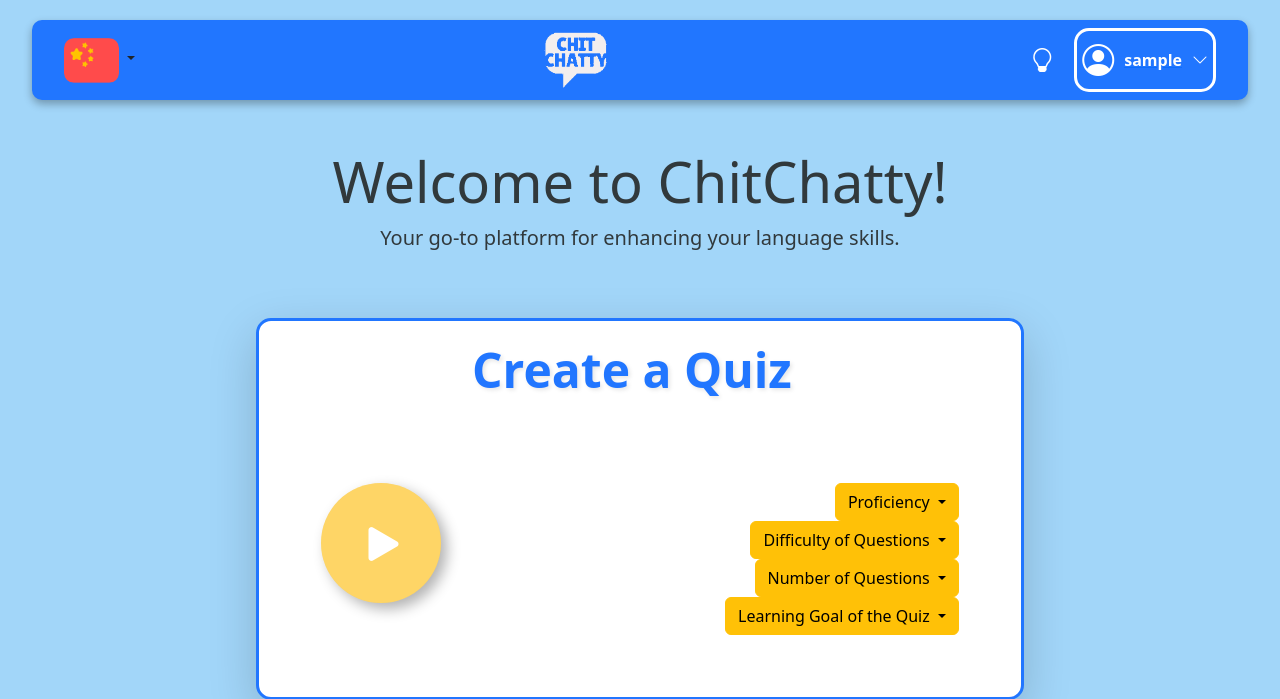
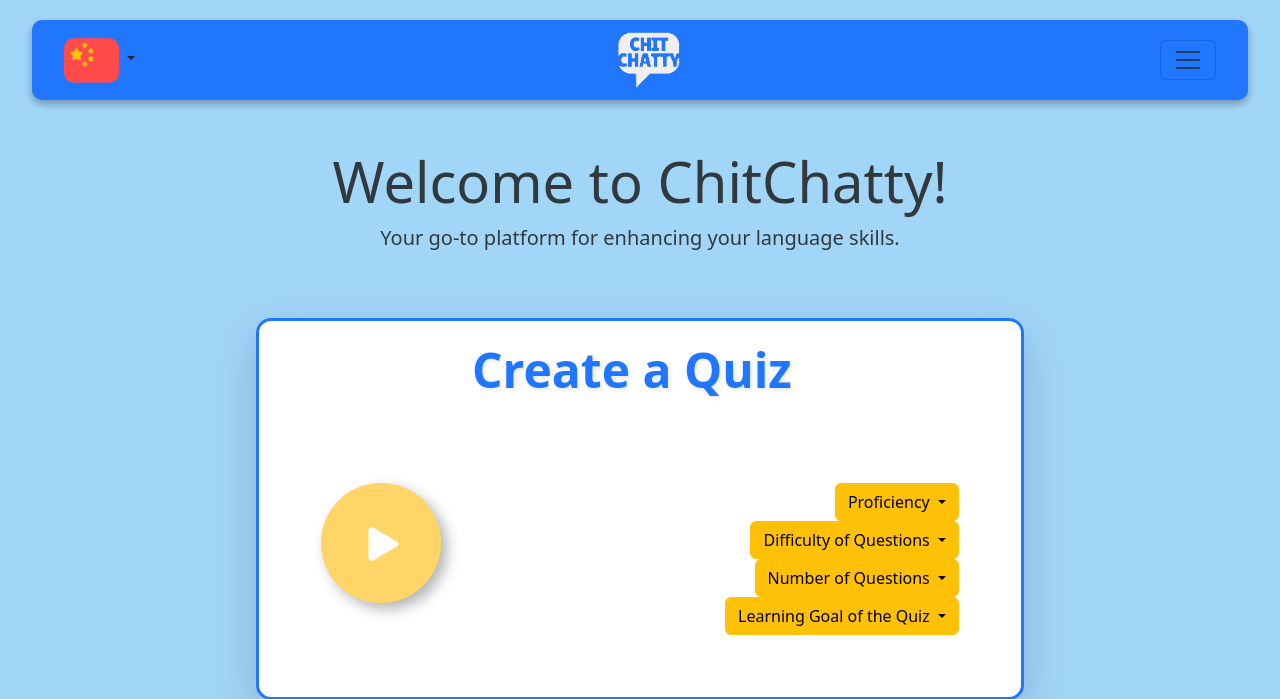
Before and after one commit to UCCS-CS4300-5300/Group5-fall2024, a Django app: page / in a window 1280 px wide. Shown: the top 699 px of the page. Run offline with Django 4.2, Linux system fonts and the light colour scheme; the visitor is signed in with stand-in values (Sample User, id 1).

Commit message:
New Navbar Commit v.01

```diff
--- a/Chit-Chatty/myproject/home/templates/home/base_template.html
+++ b/Chit-Chatty/myproject/home/templates/home/base_template.html
@@ -19,9 +19,9 @@
   {% endblock splashscreen %}
   {% block navbar %}
   <nav class="navbar navbar-light floating-navbar">
-    <div class="container d-flex justify-content-center align-items-center">
+    <div class="container-fluid">
       <!-- Logo -->
-      <a class="navbar-brand ms-0" href="{% url 'index' %}">
+      <a class="navbar-brand mx-auto" href="{% url 'index' %}">
         <img src="{% static 'home/images/whiteLogo.png' %}" width="70" height="60" alt="">
       </a>
     </div>
--- a/Chit-Chatty/myproject/home/templates/home/index.html
+++ b/Chit-Chatty/myproject/home/templates/home/index.html
@@ -1,6 +1,5 @@
 {% extends "home/base_template.html" %}
 {% load static %}
-
 
 {% block splashscreen %}
 <div id="splash" class="splash-screen">
@@ -29,82 +28,81 @@
 {% block navbar %}
 <!-- Navbar Content -->
 <nav class="navbar navbar-light floating-navbar" id="navbar" data-authenticated="{{ user.is_authenticated }}">
-    <div class="container-fluid d-flex justify-content-between align-items-center">
+    <div class="container-fluid">
 
-        <!-- Left Hand Side -->
+        <!-- Left Section -->
         <div class="d-flex align-items-center">
-
             <!-- Moved flag dropdown to it's own template -->
             {% include 'home/partials/language_selection.html' %}
+        </div>
 
-            <!-- Goal dropdown (hidden for now) -->
-            <!-- To change visibility, remove 'style="display: none;'" -->
-            <div class="dropdown ms-2" style="display: none;">
-                <a class="btn btn-light dropdown-toggle" href="#" role="button" id="dropdownMenuLink6"
-                    data-bs-toggle="dropdown" aria-expanded="false">
-                    Goal
+        <!-- Logo -->
+        <a class="navbar-brand mx-auto" href="{% url 'index' %}">
+            <img src="{% static 'home/images/whiteLogo.png' %}" width="70" height="60" alt="">
         </a>
-                <ul class="dropdown-menu" aria-labelledby="dropdownMenuLink2">
-                    <li><a class="dropdown-item" href="#">Travel</a></li>
-                    <li><a class="dropdown-item" href="#">Fluency</a></li>
-                    <li><a class="dropdown-item" href="#">For Fun</a></li>
+
+        <!-- Right Section -->
+        <div class="d-flex align-items-center">
+            <!-- Hamburger Menu -->
+            <button class="navbar-toggler ms-auto" type="button" data-bs-toggle="offcanvas"
+                data-bs-target="#offcanvasMenu" aria-controls="offcanvasMenu" aria-expanded="false"
+                aria-label="Toggle navigation">
+                <span class="navbar-toggler-icon"></span>
+            </button>
+
+            <!-- Offcanvas Menu -->
+            <div class="offcanvas offcanvas-end custom-offcanvas" tabindex="-1" id="offcanvasMenu"
+                aria-labelledby="offcanvasMenuLabel">
+                <div class="offcanvas-header">
+                    <h5 class="offcanvas-title" id="offcanvasMenuLabel">Menu</h5>
+                    <button type="button" class="btn-close text-reset" data-bs-dismiss="offcanvas"
+                        aria-label="Close"></button>
+                </div>
+                <div class="offcanvas-body">
+                    {% if user.is_authenticated %}
+                    <ul class="navbar-nav">
+                        <li class="nav-item">
+                            <a class="nav-link" href="{% url 'account_details' user.id %}">{{ user }}</a>
+                        </li>
+                        <li class="nav-item">
+                            <a class="nav-link" href="{% url 'word_of_the_day' %}">Word of the Day</a>
+                        </li>
+                        <li class="nav-item">
+                            <a class="nav-link" href="#">Lesson of the Day</a>
+                        </li>
+                        <li class="nav-item">
+                            <a class="nav-link" href="{% url 'logout' %}">Logout</a>
+                        </li>
                     </ul>
+                    {% else %}
+                    <ul class="navbar-nav">
+                        <li class="nav-item">
+                            <a class="nav-link" href="{% url 'login-page' %}">Login</a>
+                        </li>
+                    </ul>
+                    {% endif %}
+                </div>
             </div>
         </div>
 
-        <!-- Logo -->
-        <div class="d-flex justify-content-center flex-grow-1">
-            <a class="navbar-brand" href="{% url 'index' %}">
-                <img src="{% static 'home/images/whiteLogo.png' %}" width="70" height="60" alt="">
-            </a>
-        </div>
+        <style>
+            .custom-offcanvas {
+                background-color: #2176FF;
+                color: #fff;
+            }
 
-        <!-- Word of the day -->
-         <div style="display: flex; align-items: center;">
-            <a href="{% url 'word_of_the_day' %}">
-                <i<i class="bi bi-lightbulb" style="color:white; font-size: 1.5rem; margin-right: 20px;"></i>
-            </a>
-         </div>
+            .custom-offcanvas .nav-link {
+                color: #fff;
+            }
 
-        <!-- Profile Icon -->
-        <div style="display: flex; align-items: center;">
-            {% if user.is_authenticated %}
-                <!-- Dropdown menu stuff -->
-                <div class="dropdown">
-                    <!-- Toggle button for the dropdown menu -->
-                    <a class="d-flex align-items-center" id="accountDropdownOptions" role="button" data-bs-toggle="dropdown" aria-expanded="false"
-                        style="border: 3px solid white; border-radius: 15px; padding: 5px;">
-                        <!-- Profile Icon -->
-                        <i class="bi bi-person-circle text-white" style="font-size: 2rem; margin-right: 10px;"></i>
-                        <!-- Username -->
-                        <span class="text-white" style="font-weight: bold; margin-right: 10px;">{{ user }}</span>
-                        <!-- Chevron Icon -->
-                        <i class="bi bi-chevron-down text-white"></i>
-                    </a>
-                    <!-- The dropdown menu -->
-                    <ul class="dropdown-menu" aria-labelledby="accountDropdownOptions" style="margin-top: 5px;">
-                        <!-- Profile Option -->
-                        <li>
-                            <a class="dropdown-item" href="{% url 'account_details' user.id %}">
-                                <i class="bi bi-person me-2"></i> Profile
-                            </a>
-                        </li>
-                        <li><hr class="dropdown-divider"></li>
-                        <!-- Logout Option -->
-                        <li>
-                            <a class="dropdown-item" href="{% url 'logout' %}">
-                                <i class="bi bi-box-arrow-right me-2"></i> Logout
-                            </a>
-                        </li>
-                    </ul>
-                </div>
-            {% else %}
-                <!-- Login Icon for Unauthenticated Users -->
-                <a href="{% url 'login-page' %}">
-                    <i class="bi bi-person-circle text-white" style="font-size: 2rem;"></i>
-                </a>
-            {% endif %}
-        </div>
+            .custom-offcanvas .nav-link:hover {
+                color: #FFDD75;
+            }
+
+            .custom-offcanvas .btn-close {
+                filter: invert(1);
+            }
+        </style>
     </div>
 </nav>
 
@@ -126,7 +124,8 @@
         {% if active_quiz %}
         <!-- Section for continuing an existing quiz -->
         <div class="card-body d-flex flex-column justify-content-between" style="margin-top: 100px;">
-                <h1 class="card-title" style="position: absolute; top: 20px; left: 30px; font-size: 48px; color: #2176FF; font-weight: bold; text-shadow: 2px 2px 4px rgba(0, 0, 0, 0.1);">
+            <h1 class="card-title"
+                style="position: absolute; top: 20px; left: 30px; font-size: 48px; color: #2176FF; font-weight: bold; text-shadow: 2px 2px 4px rgba(0, 0, 0, 0.1);">
                 Continue Quiz
             </h1>
             {% if user.is_authenticated %}
@@ -138,7 +137,9 @@
                     <input type="hidden" name="difficulty" id="selectedDifficultyInput" value="">
                     <input type="hidden" name="num_questions" id="selectedLengthInput" value="">
                     <input type="hidden" name="learning_goal" id="selectedGoalInput" value="">
-                            <button type="submit" class="btn play-btn rounded-circle d-flex justify-content-center align-items-center" style="background: #FDCA40; border: none; width: 120px; height: 120px;">
+                    <button type="submit"
+                        class="btn play-btn rounded-circle d-flex justify-content-center align-items-center"
+                        style="background: #FDCA40; border: none; width: 120px; height: 120px;">
                         <i class="bi bi-play-fill" style="font-size: 60px; color: white; margin-left: 5px;"></i>
                     </button>
                 </form>
@@ -148,7 +149,8 @@
                 {% else %}
                 <!-- "Create a Quiz" section if no saved quiz exists -->
                 <div class="card-body d-flex flex-column justify-content-between" style="margin-top: 100px;">
-                <h1 class="card-title" style="position: absolute; top: 20px; left: 30px; font-size: 48px; color: #2176FF; font-weight: bold; text-shadow: 2px 2px 4px rgba(0, 0, 0, 0.1);">
+                    <h1 class="card-title"
+                        style="position: absolute; top: 20px; left: 30px; font-size: 48px; color: #2176FF; font-weight: bold; text-shadow: 2px 2px 4px rgba(0, 0, 0, 0.1);">
                         Create a Quiz
                     </h1>
                     {% if user.is_authenticated %}
@@ -160,7 +162,9 @@
                             <input type="hidden" name="difficulty" id="selectedDifficultyInput" value="">
                             <input type="hidden" name="num_questions" id="selectedLengthInput" value="">
                             <input type="hidden" name="learning_goal" id="selectedGoalInput" value="">
-                            <button type="submit" class="btn play-btn rounded-circle d-flex justify-content-center align-items-center" style="background: #FDCA40; border: none; width: 120px; height: 120px;">
+                            <button type="submit"
+                                class="btn play-btn rounded-circle d-flex justify-content-center align-items-center"
+                                style="background: #FDCA40; border: none; width: 120px; height: 120px;">
                                 <i class="bi bi-play-fill" style="font-size: 60px; color: white; margin-left: 5px;"></i>
                             </button>
                         </form>
@@ -168,32 +172,45 @@
                         <!-- Dropdowns for quiz parameters -->
                         <div class="d-flex flex-column align-items-end">
                             <div class="dropdown ms-1">
-                                <a class="btn btn-warning dropdown-toggle" href="#" role="button" id="dropdownMenuLink1" data-bs-toggle="dropdown" aria-expanded="false">
+                                <a class="btn btn-warning dropdown-toggle" href="#" role="button" id="dropdownMenuLink1"
+                                    data-bs-toggle="dropdown" aria-expanded="false">
                                     Proficiency
                                 </a>
                                 <ul class="dropdown-menu" aria-labelledby="dropdownMenuLink1">
-                                    <li><a class="dropdown-item" href="#" onclick="selectProficiency('Beginner')">Beginner</a></li>
-                                    <li><a class="dropdown-item" href="#" onclick="selectProficiency('Elementary')">Elementary</a></li>
-                                    <li><a class="dropdown-item" href="#" onclick="selectProficiency('Intermediate')">Intermediate</a></li>
-                                    <li><a class="dropdown-item" href="#" onclick="selectProficiency('Upper Intermediate')">Upper Intermediate</a></li>
-                                    <li><a class="dropdown-item" href="#" onclick="selectProficiency('Advanced')">Advanced</a></li>
-                                    <li><a class="dropdown-item" href="#" onclick="selectProficiency('Master')">Master</a></li>
+                                    <li><a class="dropdown-item" href="#"
+                                            onclick="selectProficiency('Beginner')">Beginner</a></li>
+                                    <li><a class="dropdown-item" href="#"
+                                            onclick="selectProficiency('Elementary')">Elementary</a></li>
+                                    <li><a class="dropdown-item" href="#"
+                                            onclick="selectProficiency('Intermediate')">Intermediate</a></li>
+                                    <li><a class="dropdown-item" href="#"
+                                            onclick="selectProficiency('Upper Intermediate')">Upper Intermediate</a>
+                                    </li>
+                                    <li><a class="dropdown-item" href="#"
+                                            onclick="selectProficiency('Advanced')">Advanced</a></li>
+                                    <li><a class="dropdown-item" href="#"
+                                            onclick="selectProficiency('Master')">Master</a></li>
                                 </ul>
                             </div>
 
                             <div class="dropdown ms-1">
-                                <a class="btn btn-warning dropdown-toggle" href="#" role="button" id="dropdownMenuLink2" data-bs-toggle="dropdown" aria-expanded="false">
+                                <a class="btn btn-warning dropdown-toggle" href="#" role="button" id="dropdownMenuLink2"
+                                    data-bs-toggle="dropdown" aria-expanded="false">
                                     Difficulty of Questions
                                 </a>
                                 <ul class="dropdown-menu" aria-labelledby="dropdownMenuLink1">
-                                    <li><a class="dropdown-item" href="#" onclick="selectDifficulty('Easy')">Easy</a></li>
-                                    <li><a class="dropdown-item" href="#" onclick="selectDifficulty('Medium')">Medium</a></li>
-                                    <li><a class="dropdown-item" href="#" onclick="selectDifficulty('Hard')">Hard</a></li>
+                                    <li><a class="dropdown-item" href="#" onclick="selectDifficulty('Easy')">Easy</a>
+                                    </li>
+                                    <li><a class="dropdown-item" href="#"
+                                            onclick="selectDifficulty('Medium')">Medium</a></li>
+                                    <li><a class="dropdown-item" href="#" onclick="selectDifficulty('Hard')">Hard</a>
+                                    </li>
                                 </ul>
                             </div>
 
                             <div class="dropdown ms-1">
-                                <a class="btn btn-warning dropdown-toggle" href="#" role="button" id="dropdownMenuLink3" data-bs-toggle="dropdown" aria-expanded="false">
+                                <a class="btn btn-warning dropdown-toggle" href="#" role="button" id="dropdownMenuLink3"
+                                    data-bs-toggle="dropdown" aria-expanded="false">
                                     Number of Questions
                                 </a>
                                 <ul class="dropdown-menu" aria-labelledby="dropdownMenuLink2">
@@ -204,14 +221,18 @@
                             </div>
 
                             <div class="dropdown ms-1">
-                                <a class="btn btn-warning dropdown-toggle" href="#" role="button" id="dropdownMenuLink4" data-bs-toggle="dropdown" aria-expanded="false">
+                                <a class="btn btn-warning dropdown-toggle" href="#" role="button" id="dropdownMenuLink4"
+                                    data-bs-toggle="dropdown" aria-expanded="false">
                                     Learning Goal of the Quiz
                                 </a>
                                 <ul class="dropdown-menu" aria-labelledby="dropdownMenuLink3">
                                     <li><a class="dropdown-item" href="#" onclick="selectGoal('Travel')">Travel</a></li>
-                                    <li><a class="dropdown-item" href="#" onclick="selectGoal('Fluency')">Fluency</a></li>
-                                    <li><a class="dropdown-item" href="#" onclick="selectGoal('For Fun')">For Fun</a></li>
-                                    <li><a class="dropdown-item" href="#" onclick="selectGoal('Communication')">Communication</a></li>
+                                    <li><a class="dropdown-item" href="#" onclick="selectGoal('Fluency')">Fluency</a>
+                                    </li>
+                                    <li><a class="dropdown-item" href="#" onclick="selectGoal('For Fun')">For Fun</a>
+                                    </li>
+                                    <li><a class="dropdown-item" href="#"
+                                            onclick="selectGoal('Communication')">Communication</a></li>
                                 </ul>
                             </div>
                         </div>
```
Also changed, not shown: Chit-Chatty/myproject/home/static/home/css/styles.css (+60 -30 lines). Lines whose indentation alone changed are shown as unchanged.
